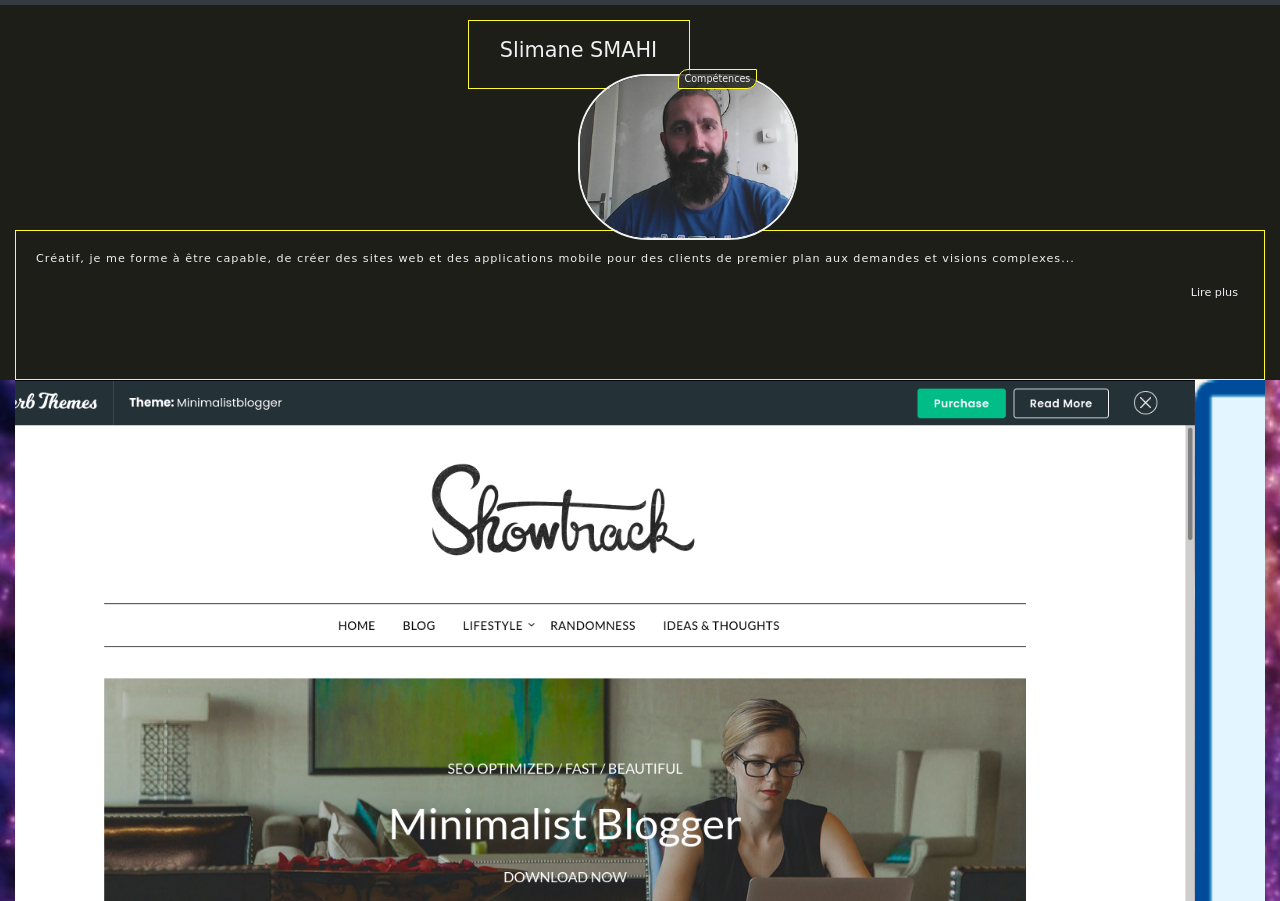
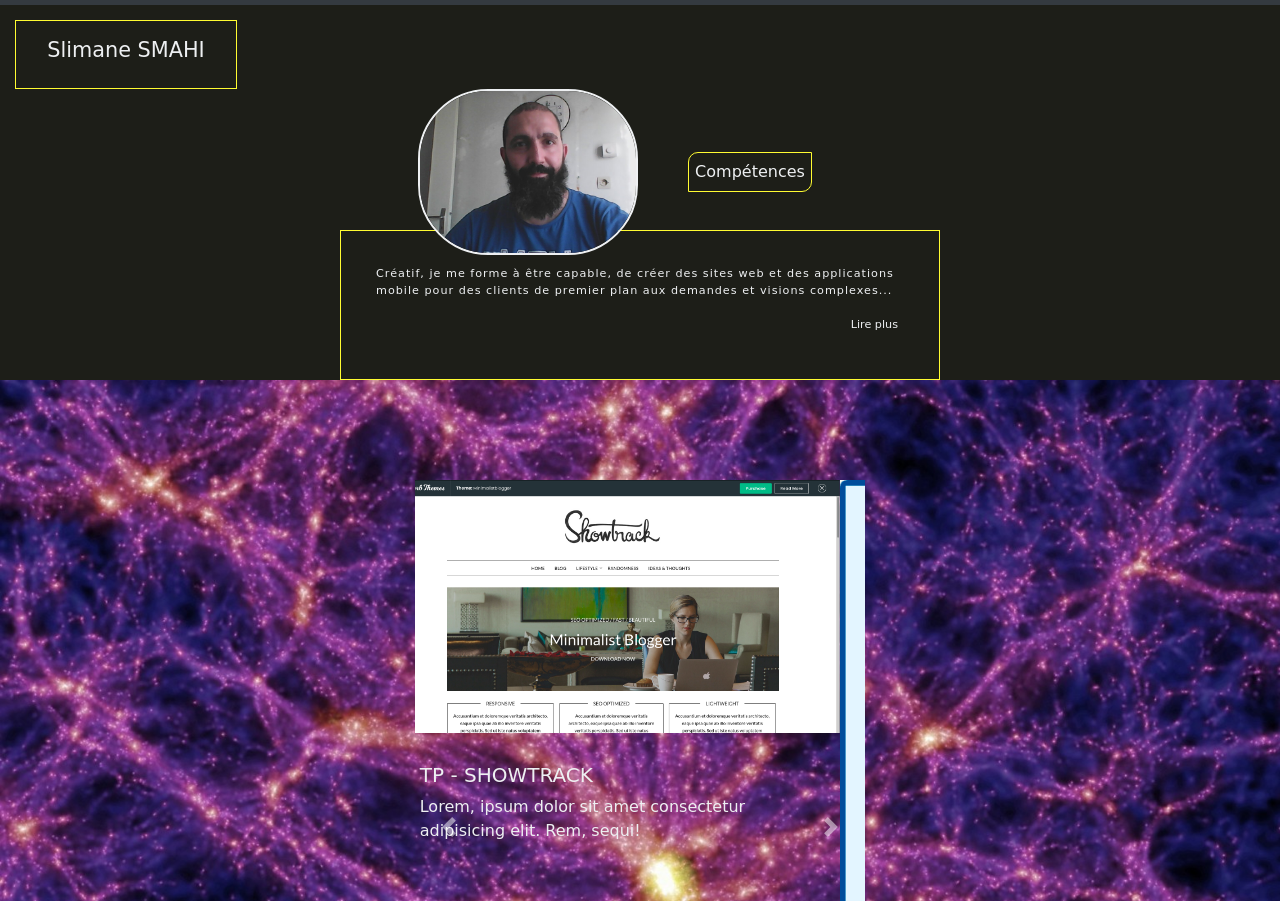
Before and after one commit to 03Sly03/Portfolio, a website: page index.html in a window 1280 px wide. Shown: the part 51-952 px from the top of the page. Drawn offline with nearby package versions, Linux system fonts and the light colour scheme; a web font is replaced by a local one.

Commit message:
responsive small

```diff
--- a/scss/layout/_buttons.scss
+++ b/scss/layout/_buttons.scss
@@ -68,15 +68,14 @@
 
 @media #{$small} {
     .btn-competence {
-        height: 30px;
+        height: 40px;
         font-size: 1rem;
         bottom: 0px;
         top: 0px;
-        margin: 30px;
+        margin: 50px;
     }
 
-    .btn-projects {
+    .main__button {
         display: none;
     }
-
 }
--- a/scss/layout/_head.scss
+++ b/scss/layout/_head.scss
@@ -72,30 +72,6 @@
 
 }
 
-@media #{$small} {
-    .top {
-        width: 100%;
-        background-color: red;
-
-        &__photo {
-            justify-content: center;
-            align-items: center;
-            flex-direction: column;
-            background-color: yellow;
-        }
-        &__competence-list {
-            color: black;
-            font-size: 1rem;
-            margin: 50px 0px 50px 0px;
-        }
-
-        &__my_photo {
-            bottom: 0;
-            left: 0;
-        }
-    }
-}
-
 .presentation {
     display: flex;
     width: 100%;
@@ -110,6 +86,7 @@
         background-color: rgba($color-primary, 0.8);
         border: 1px solid $color-third;
         padding: 20px;
+
     }
 
     &__btn-text {
@@ -131,3 +108,39 @@
         padding: 10px;
     }
 }
+
+@media #{$small} {
+    .top {
+        width: 100%;
+
+        &__photo {
+            justify-content: center;
+            align-items: center;
+            // flex-direction: column;
+        }
+        &__competence-list {
+            font-size: 1rem;
+            margin: 50px 0px 50px 0px;
+        }
+
+        &__my_photo {
+            bottom: 0;
+            left: 0;
+        }
+    }
+
+    .presentation {
+        justify-content: center;
+
+        &__frame {
+            width: 600px;
+        }
+
+        &__post-text {
+            bottom: 0;
+            padding: 15px;
+        }
+    }
+
+
+}
--- a/scss/layout/_main_body.scss
+++ b/scss/layout/_main_body.scss
@@ -10,10 +10,18 @@
     background-size: cover;
     // background-color: blue;
 
+    &__carousel1 {
+        top: 100px;
+        width: 450px;
+        height: 800px;
+        margin: 100px;
+
+    }
+
     &__carousel {
         position: relative;
         bottom: 350px;
-        height: 400px;
+        height: 100px;
         margin: 15px;
     }
 }
@@ -26,6 +34,11 @@
     margin: 30px;
 }
 
+@media #{$small} {
+    .main__carousel {
+        display: none;
+    }
+}
 
 @media screen and (max-width: 767px) {
 
--- a/scss/libs/responsive.scss
+++ b/scss/libs/responsive.scss
@@ -1,11 +1,2 @@
-$small: "screen and (min-width: 768px) and (max-width: 1050px)";
-
-// @media screen and (min-width: 768px) and (max-width: 1050px) {
-//     .top {
-//         width: 100%;
-
-//         &__photo {
-//             justify-content: center;
-//         }
-//     }
-// }
+$small: "screen and (min-width: 768px)";
+$big: "screen and (min-width: 1050px)";
```
Also changed, not shown: index.html (+4 -1 lines), css/style.css.
